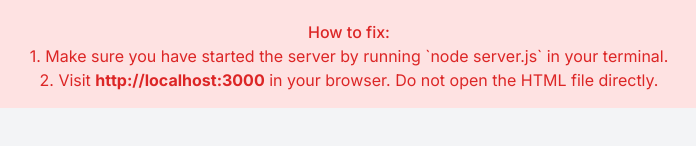
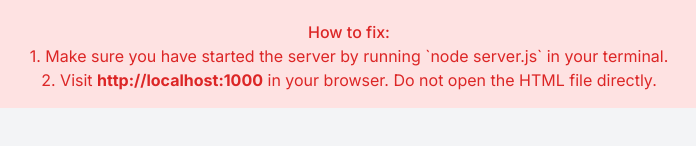
Before and after one commit to MaheshParihar291/ShoppingPaglu, a website: page index.html in a window 1280 px wide. Shown: the part 262-408 px from the top of the page, 291-987 px from the left. Drawn offline with nearby package versions, Linux system fonts and the light colour scheme; no server answers.

Commit message:
Update index.html

```diff
--- a/index.html
+++ b/index.html
@@ -124,7 +124,7 @@
         </div>
 
         <script>
-            const API_URL = 'http://localhost:3000/api';
+            const API_URL = 'http://localhost:1000/api';
 
             // --- State Management ---
             let products = [];
@@ -167,7 +167,7 @@
                     renderProducts();
                 } catch (error) {
                     console.error('Failed to fetch products:', error);
-                    const errorMsg = 'Could not connect to the server. <br><br> <b class="font-medium">How to fix:</b> <br> 1. Make sure you have started the server by running `node server.js` in your terminal. <br> 2. Visit <b>http://localhost:3000</b> in your browser. Do not open the HTML file directly.';
+                    const errorMsg = 'Could not connect to the server. <br><br> <b class="font-medium">How to fix:</b> <br> 1. Make sure you have started the server by running `node server.js` in your terminal. <br> 2. Visit <b>http://localhost:1000</b> in your browser. Do not open the HTML file directly.';
                     productListEl.innerHTML = `<div class="col-span-full text-center text-red-600 bg-red-100 p-4 rounded-lg">${errorMsg}</div>`;
                 }
             }
@@ -446,7 +446,7 @@
                 document.body.appendChild(toast);
                 setTimeout(() => {
                     toast.remove();
-                }, 3000);
+                }, 1000);
             }
 
             // --- App Initialization ---
```
